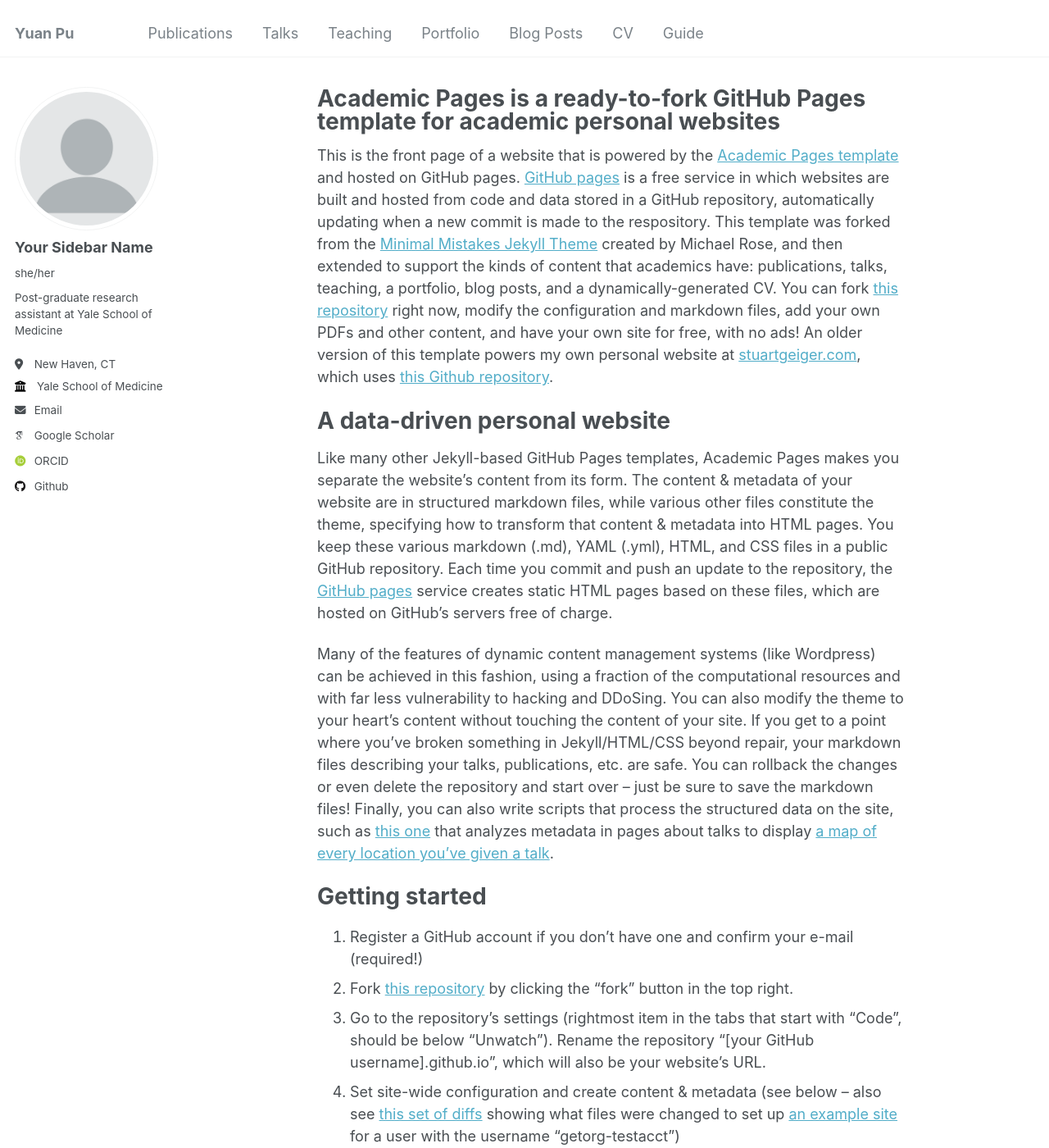
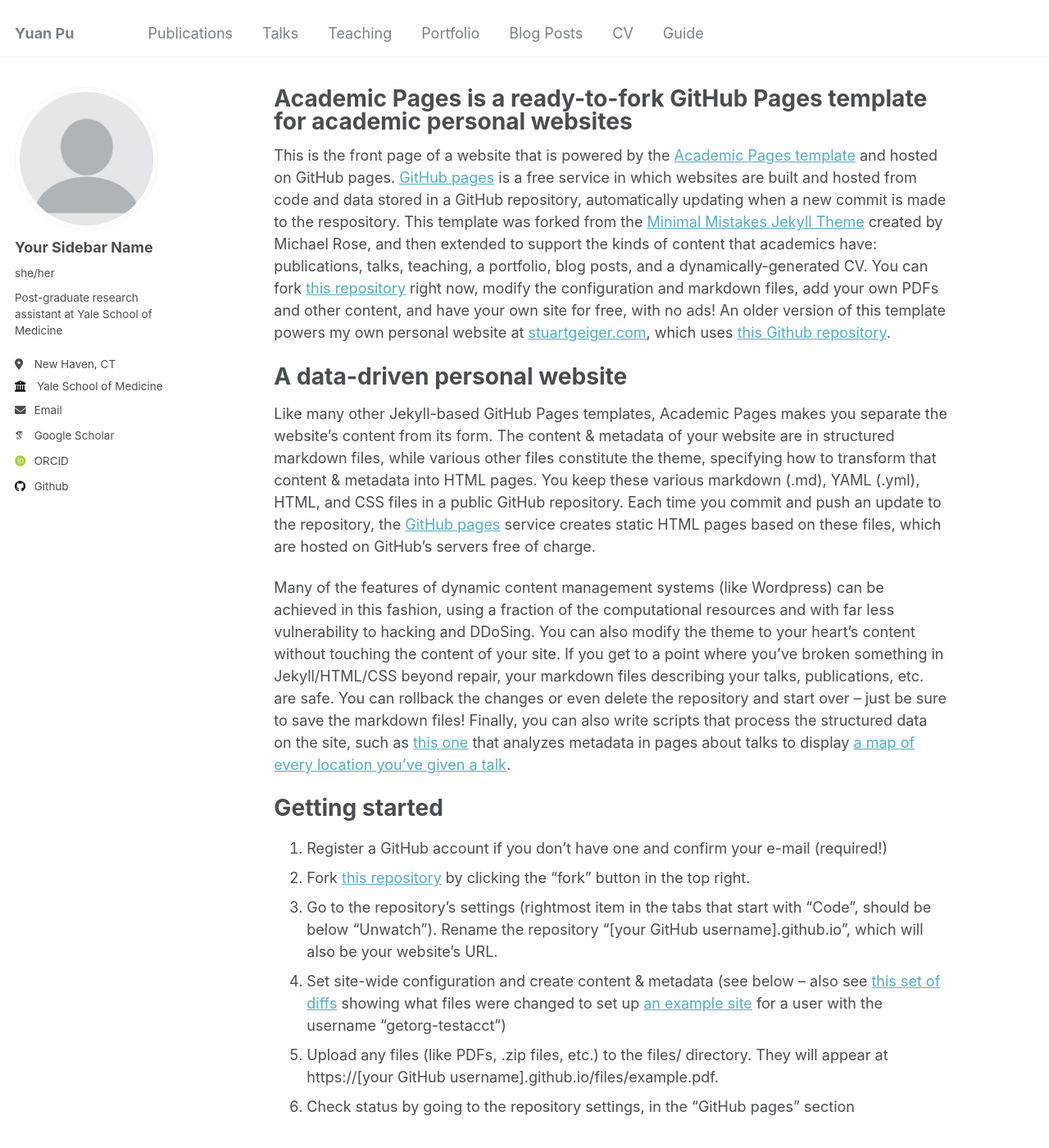
Before and after one commit to yuan-pu/yuan-pu_academicPages, a Jekyll site: the page built from _pages/about.md, in a window 1280 px wide and 1400 px high. Shown: the whole window at 82% size. Built offline with Jekyll 4.4.1, drawn with Linux system fonts in a browser that asks for light colours; some web fonts are replaced.

Commit message:
Update _page.scss

```diff
--- a/_sass/_page.scss
+++ b/_sass/_page.scss
@@ -19,8 +19,8 @@
 .page {
   @include breakpoint($large) {
     @include span(10 of 12 last);
-    @include prefix(1.5 of 12);
-    @include suffix(1.5 of 12);
+    @include prefix(1 of 12);
+    @include suffix(1 of 12);
   }
 
   .page__inner-wrap {
```
